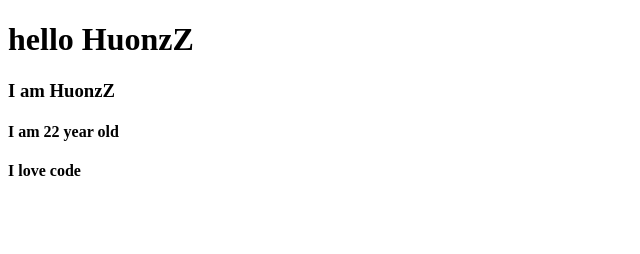
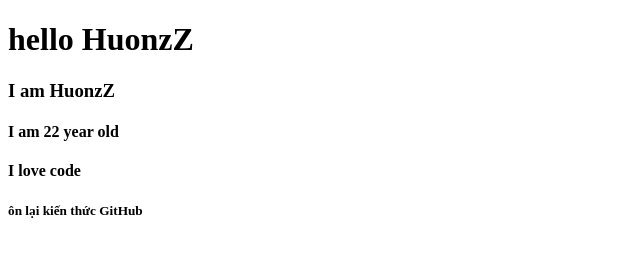
Before and after one commit to HuonzZ/MyProject, a plain HTML site: page index.html in a window 1280 px wide. Shown: the whole page, without its empty margins (0-640 px from the left). Drawn offline with Linux system fonts and the light colour scheme.

Commit message:
on kien thuc

```diff
--- a/index.html
+++ b/index.html
@@ -11,5 +11,6 @@
     <h3>I am HuonzZ</h3>
     <h4>I am 22 year old</h4>
     <h4>I love code</h4>
+    <h5>ôn lại kiến thức GitHub</h5>
 </body>
 </html>
```
